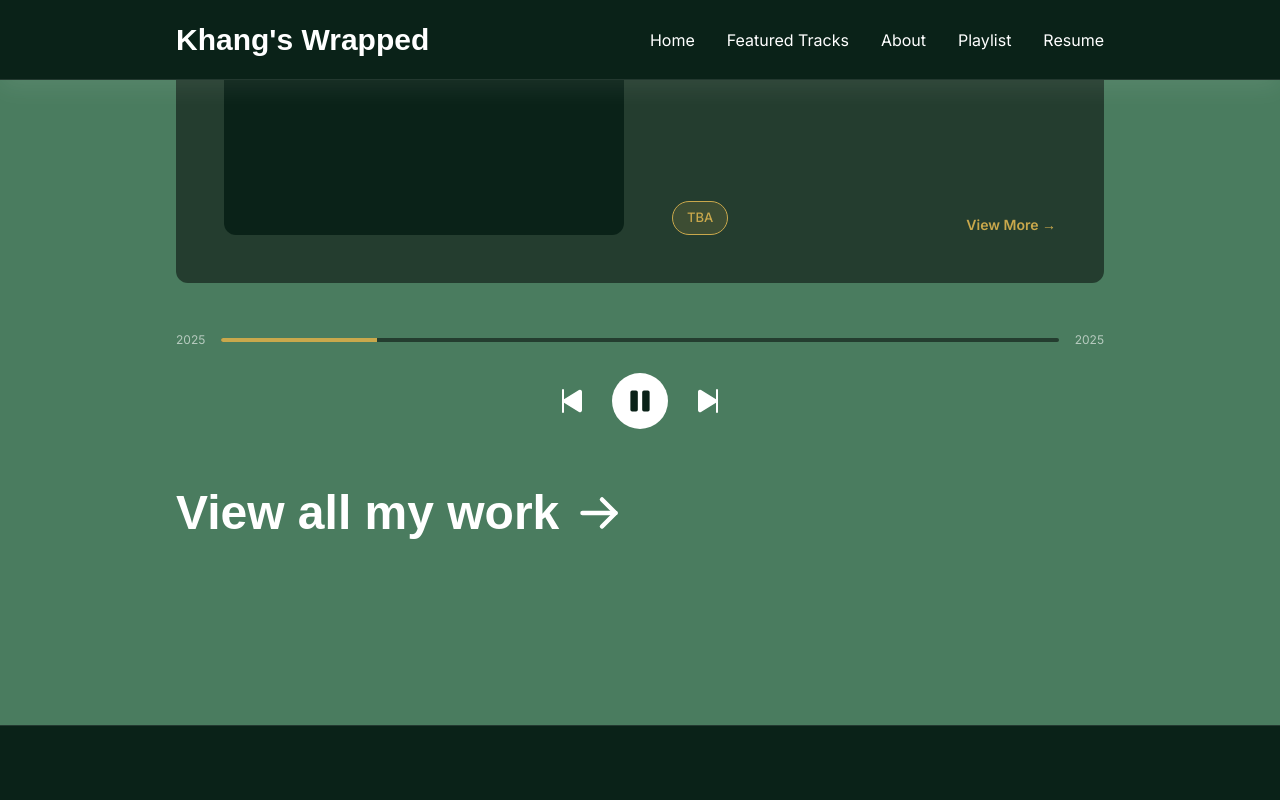
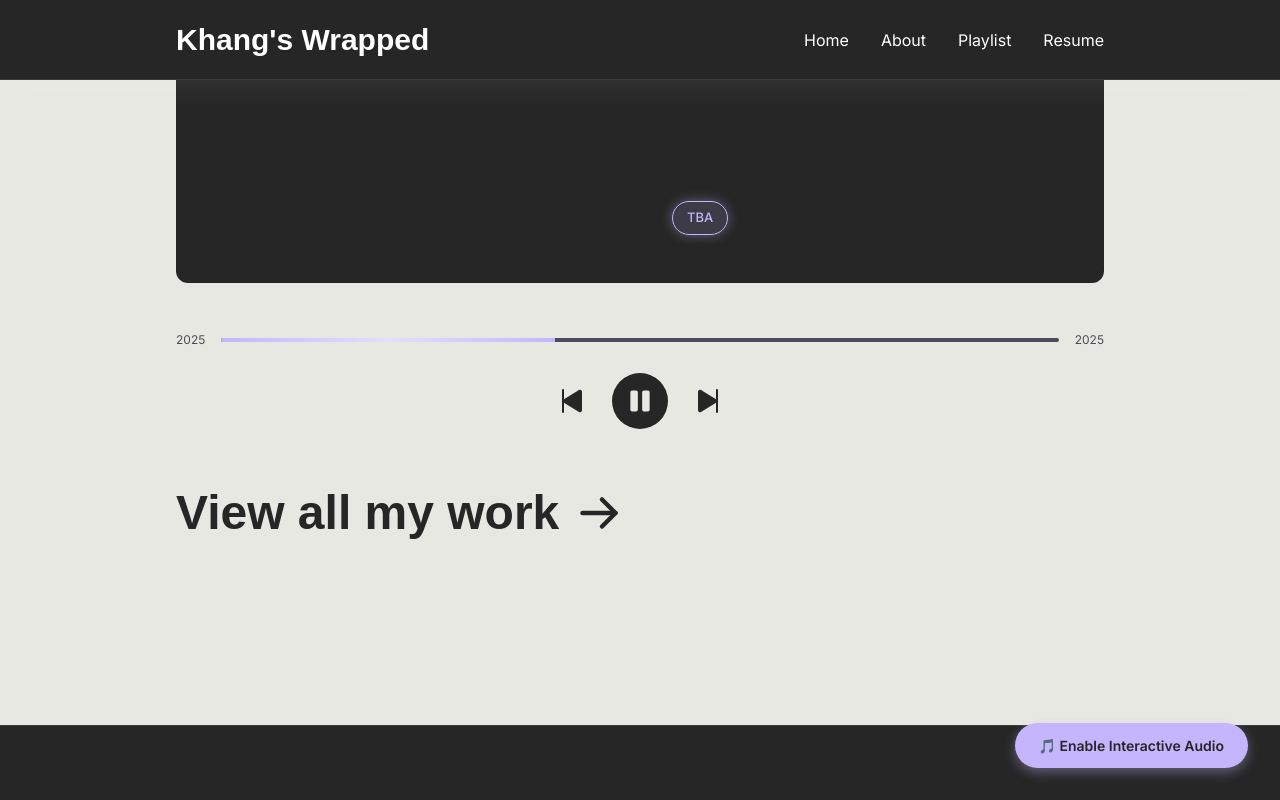
Before and after one commit to khanggn/khang-portfolio, a React (Vite) app: page / in a window 1280 px wide. Both pictures are taken after a click on the button 572 px from the left and 1714 px from the top of the page. Shown: the part 1314-2114 px from the top of the page. Built offline with nearby package versions, Linux system fonts and the light colour scheme; a web font is replaced by a local one.

Commit message:
changed color palete

```diff
--- a/src/index.css
+++ b/src/index.css
@@ -1,9 +1,9 @@
 @import "tailwindcss";
 
 :root {
-  --bg: #0a2218;
+  --bg: #262626;
   --accent-green: #4a7c5f;
-  --gold: #c9a84c;
+  --green-highlight: #C4B5FD;
 
   font-family: 'Inter', system-ui, sans-serif;
   font-synthesis: none;
@@ -20,10 +20,68 @@
 
 body {
   margin: 0;
-  background-color: #0a2218;
-  color: white;
+  background-color: #262626;
+  color: #E8E8E3;
 }
 
 #root {
   min-height: 100vh;
 }
+
+.gradient-shimmer {
+  background: linear-gradient(
+    90deg,
+    #C4B5FD 0%,
+    #E5DEFF 25%,
+    #FFC4E8 50%,
+    #E5DEFF 75%,
+    #C4B5FD 100%
+  );
+  background-size: 200% auto;
+  -webkit-background-clip: text;
+  -webkit-text-fill-color: transparent;
+  background-clip: text;
+  animation: shimmer 3s linear infinite;
+}
+
+@keyframes shimmer {
+  0% {
+    background-position: 0% center;
+  }
+  100% {
+    background-position: 200% center;
+  }
+}
+
+.pulsing-glow {
+  display: inline-block;
+  color: #C4B5FD;
+  animation: pulseGlow 2s ease-in-out infinite;
+}
+
+@keyframes pulseGlow {
+  0%, 100% {
+    text-shadow:
+      0 0 10px rgba(196, 181, 253, 0.6),
+      0 0 20px rgba(196, 181, 253, 0.4),
+      0 0 30px rgba(196, 181, 253, 0.2);
+  }
+  50% {
+    text-shadow:
+      0 0 20px rgba(196, 181, 253, 0.9),
+      0 0 30px rgba(196, 181, 253, 0.6),
+      0 0 40px rgba(196, 181, 253, 0.4);
+  }
+}
+
+.gradient-text {
+  background: linear-gradient(
+    90deg,
+    #C4B5FD 0%,
+    #E5DEFF 50%,
+    #C4B5FD 100%
+  );
+  -webkit-background-clip: text;
+  -webkit-text-fill-color: transparent;
+  background-clip: text;
+}
--- a/src/pages/Home.jsx
+++ b/src/pages/Home.jsx
@@ -33,7 +33,7 @@ function JumpingText({ children, delay = 0 }) {
   }, [letters.length, delay]);
 
   return (
-    <span style={{ display: 'inline-block', color: '#c9a84c' }}>
+    <span style={{ display: 'inline-block', color: '#C4B5FD' }}>
       {letters.map((letter, index) => (
         <motion.span
           key={index}
@@ -97,6 +97,11 @@ function MusicCursorTrail() {
     const handleMouseMove = (e) => {
       // Only spawn notes occasionally (every ~50ms based on random chance)
       if (Math.random() > 0.85) {
+        // Detect if mouse is over light background by checking the element's background color
+        const element = document.elementFromPoint(e.clientX, e.clientY);
+        const bgColor = element ? window.getComputedStyle(element).backgroundColor : '';
+        const isOnLightBackground = bgColor.includes('232, 232, 227') || bgColor.includes('rgb(232, 232, 227)');
+
         const newNote = {
           id: noteId++,
           x: e.clientX,
@@ -104,7 +109,8 @@ function MusicCursorTrail() {
           rotation: Math.random() * 360,
           scale: 0.5 + Math.random() * 0.5,
           direction: Math.random() > 0.5 ? 1 : -1,
-          IconComponent: noteIcons[Math.floor(Math.random() * noteIcons.length)]
+          IconComponent: noteIcons[Math.floor(Math.random() * noteIcons.length)],
+          color: isOnLightBackground ? '#C4B5FD' : '#E8E8E3'
         };
 
         setNotes((prev) => [...prev, newNote]);
@@ -146,7 +152,7 @@ function MusicCursorTrail() {
             }}
             style={{ position: 'absolute' }}
           >
-            <IconComponent size={20} weight="fill" color="#ffffff" />
+            <IconComponent size={20} weight="fill" color={note.color} />
           </motion.div>
         );
       })}
@@ -196,6 +202,10 @@ function Home() {
   const [progress, setProgress] = useState(0);
   const [isPaused, setIsPaused] = useState(false);
   const [isCardHovered, setIsCardHovered] = useState(false);
+  const [isOnWhiteSection, setIsOnWhiteSection] = useState(false);
+  const [audioEnabled, setAudioEnabled] = useState(false);
+  const audioRef = useRef(null);
+  const mouseMoveTimeoutRef = useRef(null);
   const heroRef = useRef(null);
   const titleTracksRef = useRef(null);
   const titleTracksInView = useInView(titleTracksRef, {
@@ -215,6 +225,57 @@ function Home() {
       }, 100);
     }
   }, []);
+
+  // Track if we're scrolled to the white section
+  useEffect(() => {
+    const handleScroll = () => {
+      const titleTracksSection = document.getElementById('title-tracks');
+      if (titleTracksSection) {
+        const rect = titleTracksSection.getBoundingClientRect();
+        // Check if the top of the white section is at or above the navbar (80px)
+        const isInWhiteSection = rect.top <= 80 && rect.bottom > 80;
+        setIsOnWhiteSection(isInWhiteSection);
+      }
+    };
+
+    window.addEventListener('scroll', handleScroll);
+    handleScroll(); // Check initial state
+
+    return () => window.removeEventListener('scroll', handleScroll);
+  }, []);
+
+  // Mouse movement audio control
+  useEffect(() => {
+    const handleMouseMove = () => {
+      if (audioEnabled && audioRef.current) {
+        // Play audio and fade in
+        if (audioRef.current.paused) {
+          audioRef.current.play().catch(() => {});
+        }
+        audioRef.current.volume = 0.3;
+
+        // Clear existing timeout
+        if (mouseMoveTimeoutRef.current) {
+          clearTimeout(mouseMoveTimeoutRef.current);
+        }
+
+        // Set timeout to pause after 200ms of no movement
+        mouseMoveTimeoutRef.current = setTimeout(() => {
+          if (audioRef.current) {
+            audioRef.current.pause();
+          }
+        }, 200);
+      }
+    };
+
+    window.addEventListener('mousemove', handleMouseMove);
+    return () => {
+      window.removeEventListener('mousemove', handleMouseMove);
+      if (mouseMoveTimeoutRef.current) {
+        clearTimeout(mouseMoveTimeoutRef.current);
+      }
+    };
+  }, [audioEnabled]);
 
   // Track scroll position for hero section
   const { scrollYProgress } = useScroll({
@@ -245,7 +306,7 @@ function Home() {
     if (isPaused) return;
 
     const interval = 50; // Update every 50ms
-    const increment = (interval / 15000) * 100; // 15 second duration
+    const increment = (interval / 7000) * 100; // 7 second duration
 
     const progressInterval = setInterval(() => {
       setProgress((prev) => {
@@ -286,17 +347,51 @@ function Home() {
   };
 
   return (
-    <div className="min-h-screen bg-[#0a2218] text-white flex flex-col">
+    <div className="min-h-screen bg-[#262626] text-white flex flex-col">
+      {/* Hidden audio element */}
+      <audio ref={audioRef} loop>
+        <source src="/audio/background-music.mp3" type="audio/mpeg" />
+      </audio>
+
+      {/* Enable Audio Button */}
+      {!audioEnabled && (
+        <button
+          onClick={() => setAudioEnabled(true)}
+          style={{
+            position: 'fixed',
+            bottom: '32px',
+            right: '32px',
+            zIndex: 9999,
+            backgroundColor: '#C4B5FD',
+            color: '#262626',
+            padding: '12px 24px',
+            borderRadius: '24px',
+            border: 'none',
+            fontFamily: "'Inter', sans-serif",
+            fontSize: '14px',
+            fontWeight: '600',
+            cursor: 'pointer',
+            boxShadow: '0 4px 12px rgba(196, 181, 253, 0.4)'
+          }}
+          className="hover:scale-105 transition-transform"
+        >
+          🎵 Enable Interactive Audio
+        </button>
+      )}
+
       {/* Music Note Cursor Trail */}
       <MusicCursorTrail />
 
       {/* Navbar - 80px height, 176px side padding, 24px vertical padding */}
       <nav
-        className="sticky top-0 z-50 bg-[#0a2218] border-b border-white/10"
+        className="sticky top-0 z-50 bg-[#262626] border-b border-white/10"
         style={{
           height: '80px',
           padding: '24px 176px',
-          boxShadow: '0 8px 24px rgba(255, 255, 255, 0.08)'
+          boxShadow: isOnWhiteSection
+            ? '0 8px 32px rgba(196, 181, 253, 0.6), 0 0 60px rgba(196, 181, 253, 0.4)'
+            : '0 8px 24px rgba(255, 255, 255, 0.08)',
+          transition: 'box-shadow 0.3s ease'
         }}
       >
         <div className="flex justify-between items-center h-full">
@@ -313,31 +408,21 @@ function Home() {
             <a
               href="#"
               onClick={(e) => { e.preventDefault(); window.scrollTo({ top: 0, behavior: 'smooth' }); }}
-              className="hover:text-[#c9a84c] transition-colors"
+              className="hover:text-[#C4B5FD] transition-colors"
             >
               Home
             </a>
-            <a
-              href="#title-tracks"
-              onClick={(e) => {
-                e.preventDefault();
-                document.getElementById('title-tracks').scrollIntoView({ behavior: 'smooth' });
-              }}
-              className="hover:text-[#c9a84c] transition-colors"
-            >
-              Featured Tracks
-            </a>
-            <a href="#about" className="hover:text-[#c9a84c] transition-colors">
+            <a href="#about" className="hover:text-[#C4B5FD] transition-colors">
               About
             </a>
-            <Link to="/playlist" className="hover:text-[#c9a84c] transition-colors">
+            <Link to="/playlist" className="hover:text-[#C4B5FD] transition-colors">
               Playlist
             </Link>
             <a
               href="/resume/khangresume.pdf"
               target="_blank"
               rel="noopener noreferrer"
-              className="hover:text-[#c9a84c] transition-colors"
+              className="hover:text-[#C4B5FD] transition-colors"
             >
               Resume
             </a>
@@ -370,12 +455,12 @@ function Home() {
                 fontFamily: "'Inter', sans-serif",
                 fontSize: '32px',
                 lineHeight: '1.2',
-                color: '#ffffff',
+                color: '#E8E8E3',
                 marginBottom: '24px'
               }}
             >
               Hi! I'm{' '}
-              <span className="italic" style={{ color: '#4a7c5f' }}>
+              <span className="italic pulsing-glow" style={{ fontWeight: '600' }}>
                 Khang Nguyen
               </span>
               .
@@ -402,9 +487,8 @@ function Home() {
                   animate={{ opacity: 1, y: 0 }}
                   exit={{ opacity: 0, y: -10 }}
                   transition={{ duration: 0.5 }}
-                  className="inline-block"
+                  className="inline-block gradient-shimmer"
                   style={{
-                    color: '#c9a84c',
                     fontFamily: "'Clash Display', sans-serif"
                   }}
                 >
@@ -422,12 +506,12 @@ function Home() {
                 fontFamily: "'Inter', sans-serif",
                 fontSize: '24px',
                 lineHeight: '1.6',
-                color: '#ffffff',
+                color: '#E8E8E3',
                 marginBottom: '32px'
               }}
             >
-              I <JumpingText delay={0}>design</JumpingText> in Figma and{' '}
-              <JumpingText delay={1000}>code</JumpingText> in React. Whether it's for clients, hackathons, or just for fun, I'm always{' '}
+              I like to <JumpingText delay={0}>design</JumpingText> and{' '}
+              <JumpingText delay={1000}>code</JumpingText>. Whether it's for clients, hackathons, or just for fun, I'm always{' '}
               <JumpingText delay={2000}>building something</JumpingText>.
             </motion.p>
 
@@ -437,13 +521,13 @@ function Home() {
               transition={{ duration: 0.6, delay: 0.7 }}
               style={{
                 fontFamily: "'Inter', sans-serif",
-                fontSize: '14px',
+                fontSize: '16px',
                 lineHeight: '1.6',
-                color: 'rgba(255,255,255,0.5)',
+                color: '#E8E8E3',
                 marginBottom: '8px'
               }}
             >
-              CS + Cognitive Science @ UCSD
+              Computer Science <span style={{ fontSize: '24px' }}>∩</span> Cognitive Science @ UCSD
             </motion.p>
 
             <motion.p
@@ -453,12 +537,13 @@ function Home() {
               className="italic"
               style={{
                 fontFamily: "'Courier New', monospace",
-                fontSize: '13px',
+                fontSize: '16px',
                 lineHeight: '1.6',
-                color: 'rgba(255,255,255,0.5)'
+                color: '#E8E8E3',
+                opacity: 1
               }}
             >
-              fun fact: I spent <span style={{ color: '#6B8F71' }}><AnimatedCounter target={153601} duration={5000} /></span> minutes listening to music last year (that's 107 days I could've spent learning other programming languages... but music &gt; syntax errors)
+              fun fact: I spent <span style={{ color: '#C4B5FD' }}><AnimatedCounter target={153601} duration={5000} /></span> minutes listening to music last year (that's 107 days I could've spent learning other programming languages... but music &gt; syntax errors)
             </motion.p>
           </motion.div>
         </section>
@@ -470,7 +555,7 @@ function Home() {
           style={{
             paddingTop: '176px',
             paddingBottom: '176px',
-            backgroundColor: '#4a7c5f',
+            backgroundColor: '#E8E8E3',
             marginLeft: '-176px',
             marginRight: '-176px',
             paddingLeft: '176px',
@@ -484,11 +569,13 @@ function Home() {
             style={{ marginBottom: '48px' }}
           >
             <h3
-              className="font-semibold"
+              className="font-bold"
               style={{
                 fontFamily: "'Clash Display', sans-serif",
                 fontSize: '64px',
-                lineHeight: '1.2'
+                lineHeight: '1.2',
+                color: '#262626',
+                fontWeight: '700'
               }}
             >
               Featured Tracks
@@ -511,16 +598,14 @@ function Home() {
                 onHoverStart={() => setIsCardHovered(true)}
                 onHoverEnd={() => setIsCardHovered(false)}
                 whileHover={{
-                  scale: 1.02,
-                  boxShadow: '0 0 80px rgba(255, 255, 255, 0.3)'
+                  scale: 1.02
                 }}
                 style={{
-                  backgroundColor: '#243D2F',
+                  backgroundColor: '#262626',
                   borderRadius: '12px',
                   padding: '48px',
                   marginBottom: '48px',
-                  cursor: 'pointer',
-                  transition: 'box-shadow 0.3s ease'
+                  cursor: 'pointer'
                 }}
               >
               <div style={{ display: 'flex', gap: '48px', alignItems: 'start' }}>
@@ -529,7 +614,7 @@ function Home() {
                   style={{
                     width: '400px',
                     height: '400px',
-                    backgroundColor: '#0a2218',
+                    backgroundColor: '#262626',
                     borderRadius: '12px',
                     flexShrink: 0,
                     overflow: 'hidden',
@@ -572,7 +657,7 @@ function Home() {
                       style={{
                         fontSize: '80px',
                         fontWeight: 'bold',
-                        color: '#c9a84c',
+                        color: '#C4B5FD',
                         fontFamily: "'Clash Display', sans-serif"
                       }}
                     >
@@ -593,6 +678,7 @@ function Home() {
                 >
                   <div>
                     <h4
+                      className="gradient-text"
                       style={{
                         fontFamily: "'Clash Display', sans-serif",
                         fontSize: '64px',
@@ -607,7 +693,7 @@ function Home() {
                       style={{
                         fontFamily: "'Inter', sans-serif",
                         fontSize: '18px',
-                        color: 'rgba(255,255,255,0.8)',
+                        color: '#ffffff',
                         lineHeight: '1.6',
                         marginTop: 'auto',
                         marginBottom: 'auto'
@@ -628,11 +714,12 @@ function Home() {
                             fontFamily: "'Inter', sans-serif",
                             fontSize: '13px',
                             padding: '6px 14px',
-                            backgroundColor: 'rgba(201, 168, 76, 0.15)',
-                            border: '1px solid #c9a84c',
+                            backgroundColor: 'rgba(196, 181, 253, 0.15)',
+                            border: '1px solid #C4B5FD',
                             borderRadius: '20px',
-                            color: '#c9a84c',
-                            fontWeight: '500'
+                            color: '#C4B5FD',
+                            fontWeight: '500',
+                            boxShadow: '0 0 12px rgba(196, 181, 253, 0.4)'
                           }}
                         >
                           {type}
@@ -645,12 +732,12 @@ function Home() {
                       style={{
                         fontFamily: "'Inter', sans-serif",
                         fontSize: '14px',
-                        color: '#c9a84c',
+                        color: '#262626',
                         cursor: 'pointer',
                         fontWeight: '600',
                         flexShrink: 0
                       }}
-                      className="hover:text-white transition-colors"
+                      className="hover:text-[#4E4A5C] transition-colors"
                     >
                       View More →
                     </span>
@@ -681,7 +768,7 @@ function Home() {
                 style={{
                   fontFamily: "'Inter', sans-serif",
                   fontSize: '12px',
-                  color: 'rgba(255,255,255,0.6)',
+                  color: '#4E4A5C',
                   flexShrink: 0
                 }}
               >
@@ -693,7 +780,7 @@ function Home() {
                 style={{
                   flex: 1,
                   height: '4px',
-                  backgroundColor: '#243D2F',
+                  backgroundColor: '#4E4A5C',
                   borderRadius: '2px',
                   overflow: 'hidden'
                 }}
@@ -701,7 +788,7 @@ function Home() {
                 <motion.div
                   style={{
                     height: '100%',
-                    backgroundColor: '#c9a84c',
+                    background: 'linear-gradient(90deg, #C4B5FD 0%, #E5DEFF 50%, #C4B5FD 100%)',
                     width: `${progress}%`,
                     transition: 'width 0.05s linear'
                   }}
@@ -713,7 +800,7 @@ function Home() {
                 style={{
                   fontFamily: "'Inter', sans-serif",
                   fontSize: '12px',
-                  color: 'rgba(255,255,255,0.6)',
+                  color: '#4E4A5C',
                   flexShrink: 0
                 }}
               >
@@ -730,15 +817,15 @@ function Home() {
                   background: 'none',
                   border: 'none',
                   cursor: 'pointer',
-                  color: '#ffffff',
+                  color: '#262626',
                   padding: '8px',
                   display: 'flex',
                   alignItems: 'center',
                   justifyContent: 'center',
                   transition: 'color 0.2s'
                 }}
-                onMouseEnter={(e) => e.currentTarget.style.color = '#c9a84c'}
-                onMouseLeave={(e) => e.currentTarget.style.color = '#ffffff'}
+                onMouseEnter={(e) => e.currentTarget.style.color = '#4E4A5C'}
+                onMouseLeave={(e) => e.currentTarget.style.color = '#262626'}
               >
                 <SkipBack size={32} weight="fill" />
               </button>
@@ -747,10 +834,10 @@ function Home() {
               <button
                 onClick={togglePause}
                 style={{
-                  background: '#ffffff',
+                  background: '#262626',
                   border: 'none',
                   cursor: 'pointer',
-                  color: '#0a2218',
+                  color: '#E8E8E3',
                   padding: '12px',
                   borderRadius: '50%',
                   display: 'flex',
@@ -773,15 +860,15 @@ function Home() {
                   background: 'none',
                   border: 'none',
                   cursor: 'pointer',
-                  color: '#ffffff',
+                  color: '#262626',
                   padding: '8px',
                   display: 'flex',
                   alignItems: 'center',
                   justifyContent: 'center',
                   transition: 'color 0.2s'
                 }}
-                onMouseEnter={(e) => e.currentTarget.style.color = '#c9a84c'}
-                onMouseLeave={(e) => e.currentTarget.style.color = '#ffffff'}
+                onMouseEnter={(e) => e.currentTarget.style.color = '#4E4A5C'}
+                onMouseLeave={(e) => e.currentTarget.style.color = '#262626'}
               >
                 <SkipForward size={32} weight="fill" />
               </button>
@@ -798,7 +885,7 @@ function Home() {
                 style={{
                   fontFamily: "'Clash Display', sans-serif",
                   fontSize: '48px',
-                  color: '#ffffff',
+                  color: '#262626',
                   textDecoration: 'none',
                   fontWeight: '600',
                   display: 'flex',
@@ -825,7 +912,7 @@ function Home() {
         {/* Footer Section */}
         <footer
           style={{
-            backgroundColor: '#0a2218',
+            backgroundColor: '#262626',
             marginLeft: '-176px',
             marginRight: '-176px',
             paddingLeft: '176px',
@@ -842,7 +929,7 @@ function Home() {
                 fontFamily: "'Clash Display', sans-serif",
                 fontSize: '24px',
                 fontWeight: '600',
-                color: '#ffffff',
+                color: '#E8E8E3',
                 lineHeight: '1.4'
               }}>
                 Thanks for stopping by! Feel free to reach out if you'd like to collaborate or just chat about design and code.
@@ -857,7 +944,7 @@ function Home() {
                   fontFamily: "'Clash Display', sans-serif",
                   fontSize: '16px',
                   fontWeight: '600',
-                  color: '#c9a84c',
+                  color: '#C4B5FD',
                   marginBottom: '24px'
                 }}>
                   Navigation
@@ -939,7 +1026,7 @@ function Home() {
                   fontFamily: "'Clash Display', sans-serif",
                   fontSize: '16px',
                   fontWeight: '600',
-                  color: '#c9a84c',
+                  color: '#C4B5FD',
                   marginBottom: '24px'
                 }}>
                   Connections
@@ -1015,7 +1102,7 @@ function Home() {
                 border: 'none',
                 cursor: 'pointer'
               }}
-              className="hover:text-[#c9a84c] transition-colors"
+              className="hover:text-[#C4B5FD] transition-colors"
             >
               Back to Top ↑
             </button>
--- a/src/pages/Playlist.jsx
+++ b/src/pages/Playlist.jsx
@@ -4,10 +4,10 @@ import { motion } from 'framer-motion';
 
 function Playlist() {
   return (
-    <div className="min-h-screen bg-[#0a2218] text-white flex flex-col">
+    <div className="min-h-screen bg-[#262626] text-white flex flex-col">
       {/* Navbar */}
       <nav
-        className="sticky top-0 z-50 bg-[#0a2218] border-b border-white/10"
+        className="sticky top-0 z-50 bg-[#262626] border-b border-white/10"
         style={{
           height: '80px',
           padding: '24px 176px',
@@ -26,21 +26,23 @@ function Playlist() {
             className="flex items-center text-base"
             style={{ fontFamily: "'Inter', sans-serif", gap: '32px' }}
           >
-            <Link to="/" className="hover:text-[#c9a84c] transition-colors">
+            <Link to="/" className="hover:text-[#C4B5FD] transition-colors">
               Home
             </Link>
-            <Link to="/#title-tracks" className="hover:text-[#c9a84c] transition-colors">
-              Featured Tracks
-            </Link>
-            <Link to="/#about" className="hover:text-[#c9a84c] transition-colors">
+            <Link to="/#about" className="hover:text-[#C4B5FD] transition-colors">
               About
             </Link>
-            <Link to="/playlist" className="hover:text-[#c9a84c] transition-colors text-[#c9a84c]">
+            <Link to="/playlist" className="hover:text-[#C4B5FD] transition-colors text-[#C4B5FD]">
               Playlist
             </Link>
-            <Link to="/#resume" className="hover:text-[#c9a84c] transition-colors">
+            <a
+              href="/resume/khangresume.pdf"
+              target="_blank"
+              rel="noopener noreferrer"
+              className="hover:text-[#C4B5FD] transition-colors"
+            >
               Resume
-            </Link>
+            </a>
           </div>
         </div>
       </nav>
@@ -83,7 +85,7 @@ function Playlist() {
             {/* Projects will go here */}
             <div style={{
               height: '400px',
-              backgroundColor: '#243D2F',
+              backgroundColor: '#4E4A5C',
               borderRadius: '12px',
               display: 'flex',
               alignItems: 'center',
```
Also changed, not shown: src/pages/CaseStudy.jsx (+14 -14 lines), 1 other file (tests, documents, lock files or other folders).
